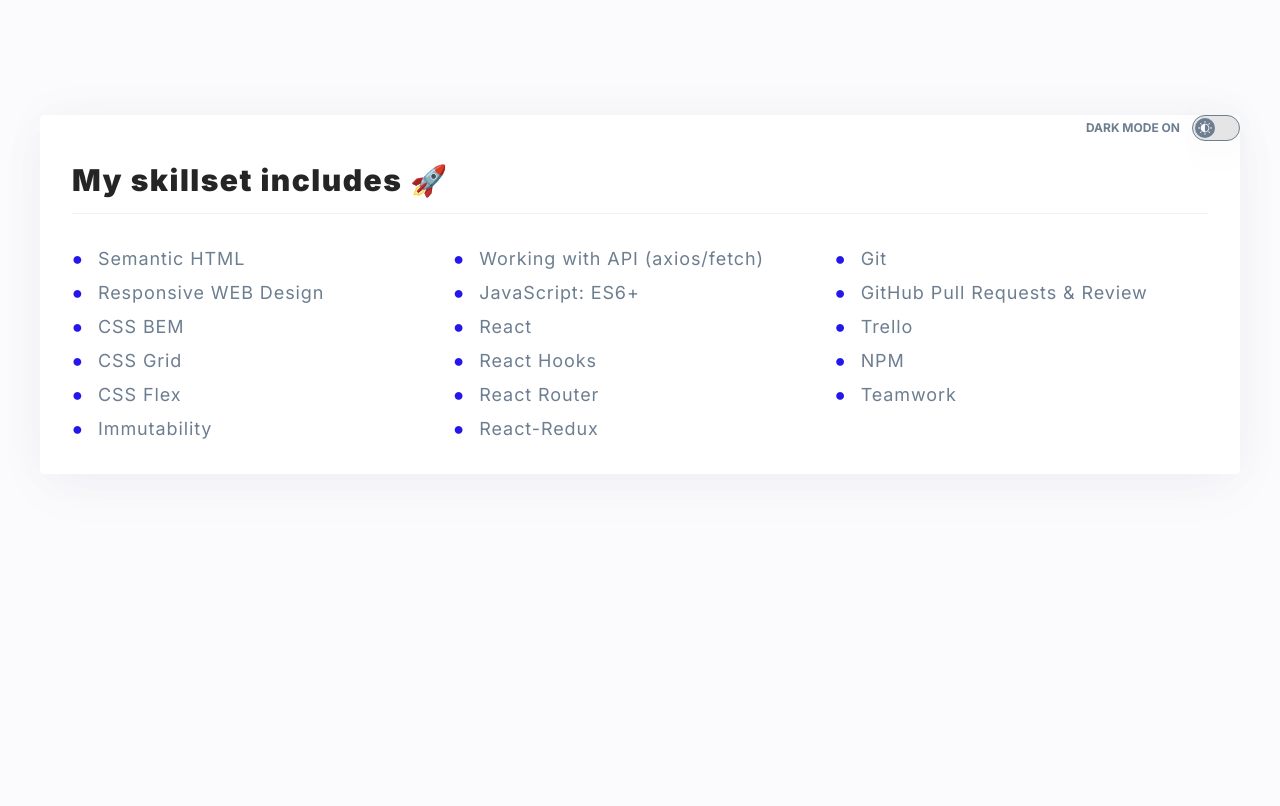
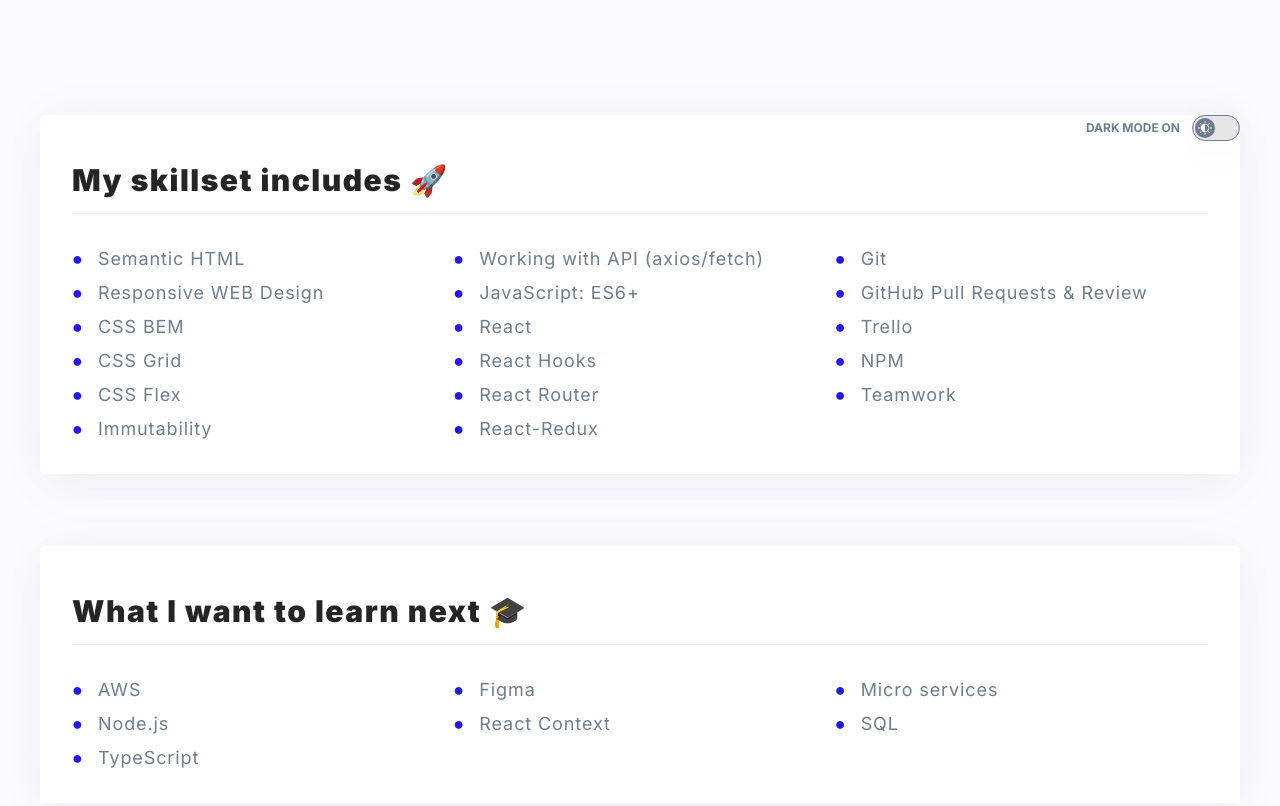
Before and after one commit to kraviecdev/pk-personal-homepage, a React (Create React App) app: page / in a window 1280 px wide. Shown: the top 806 px of the page. Built offline with nearby package versions, Linux system fonts and the light colour scheme.

Commit message:
add inProgress

```diff
--- a/src/core/App.js
+++ b/src/core/App.js
@@ -6,6 +6,7 @@ import {darkTheme, lightTheme} from "../themes/theme";
 import ThemeSwitch from "../components/ThemeSwitch";
 import Main from "../components/Main";
 import Known from "../features/skills/known";
+import InProgress from "../features/skills/inProgress";
 
 function App() {
 
@@ -17,6 +18,7 @@ function App() {
       <Main>
         <ThemeSwitch/>
         <Known />
+        <InProgress />
       </Main>
     </ThemeProvider>
   );
```
